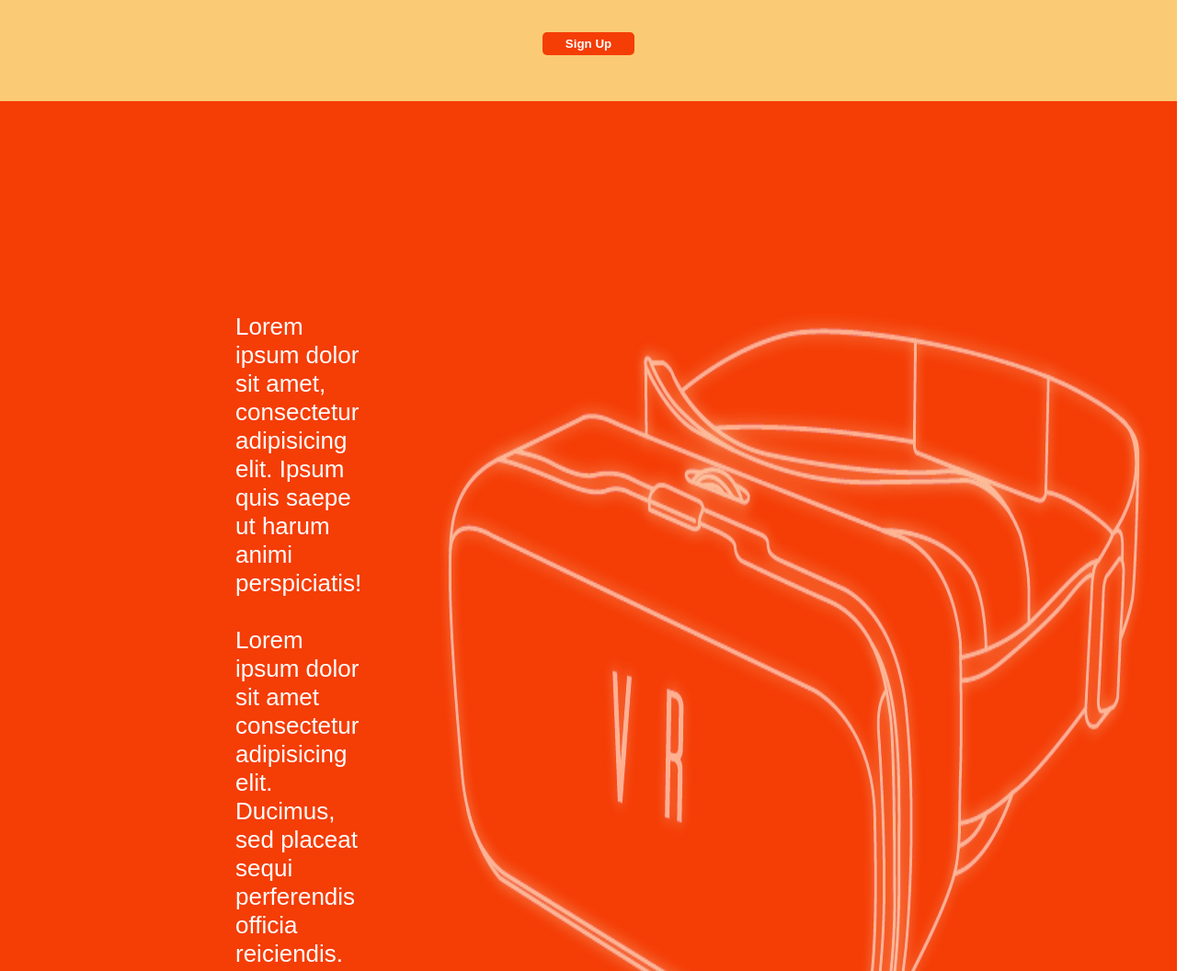
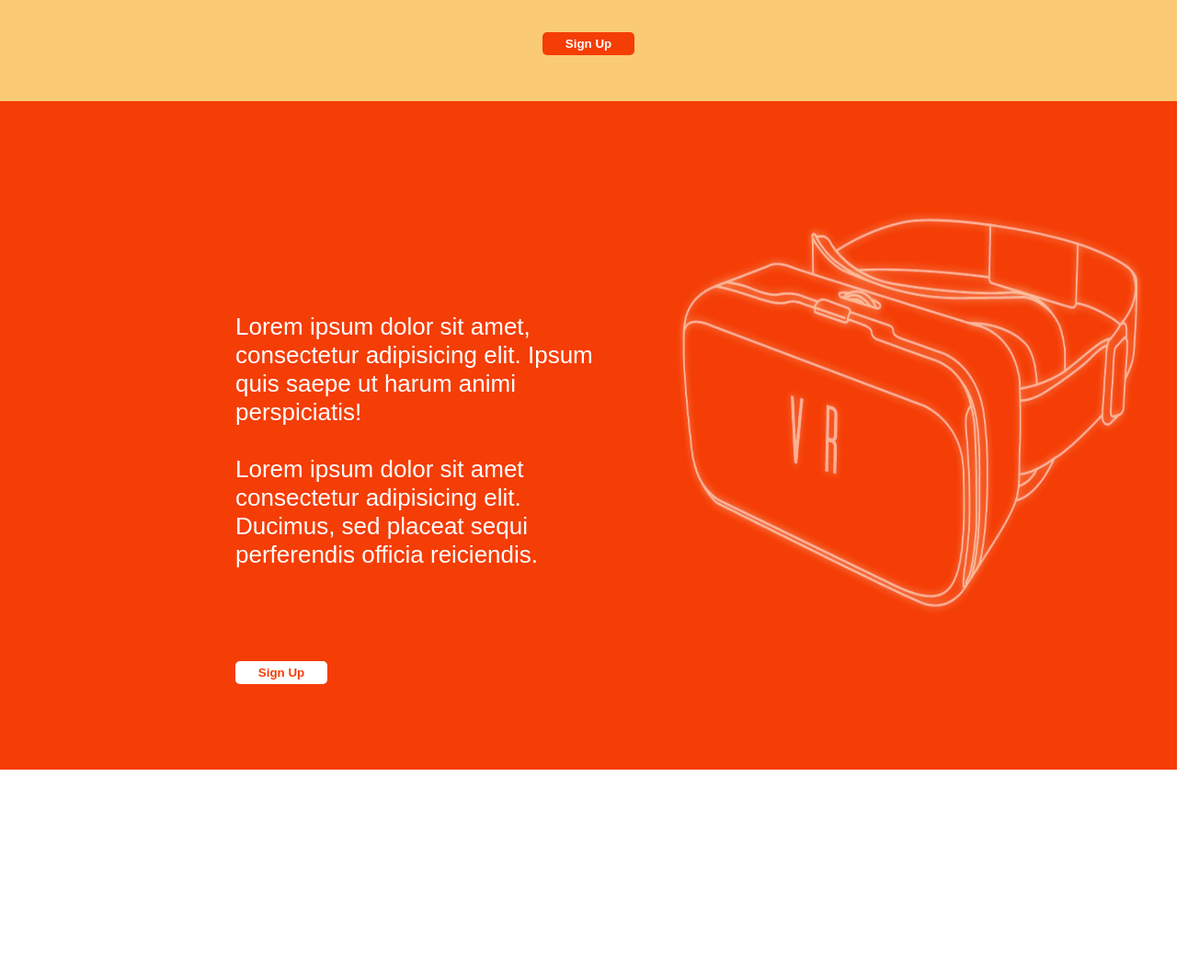
Before and after one commit to akashsky16/VRWebsite, a plain HTML site: page index.html in a window 1280 px wide. Shown: the part 1280-2336 px from the top of the page at 92% size, 1304 px wide, since content can reach past the window. After the commit the page ends 2117 px from the top, so only its background shows below. Drawn offline with Linux system fonts and the light colour scheme.

Commit message:
Second Commit

```diff
--- a/index.html
+++ b/index.html
@@ -108,7 +108,7 @@
 
                 </div>
 
-                <img src="./images/3 (1).png" alt="" class="img2">
+                <img src="./images/3 (1).png" alt="" class="img5">
             </div>
         </div>
 
--- a/style.css
+++ b/style.css
@@ -199,3 +199,8 @@
      font-weight: 600;
      border-radius: 5px;
 }
+
+.img5{
+    width: 600px;
+    height: 600px;
+}
```
